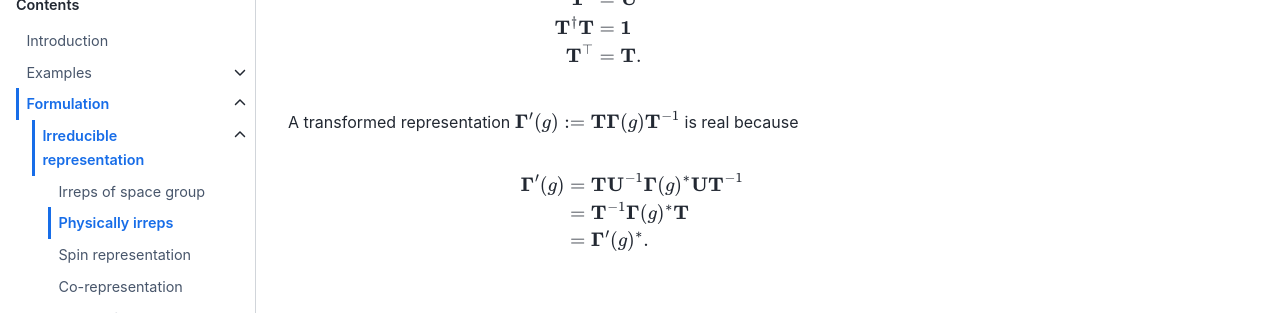
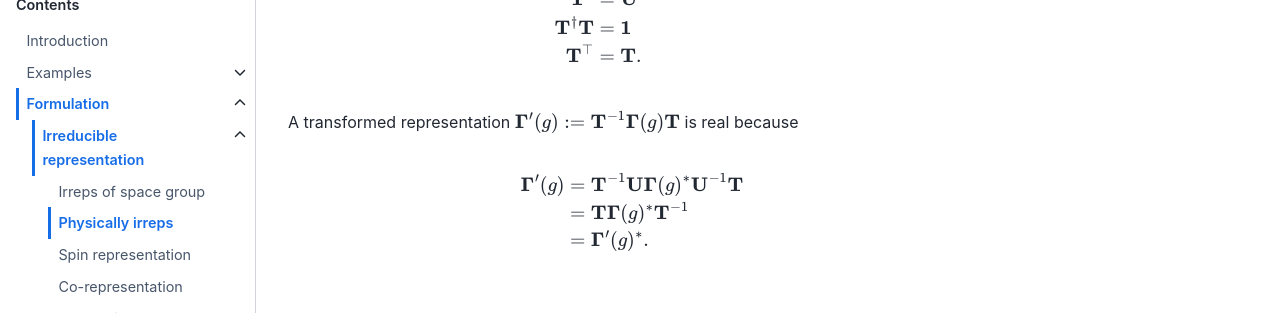
Before and after one commit to spglib/spgrep, a Sphinx documentation site: the page built from docs/formulation/irreps/reality.md, in a window 1280 px wide and 900 px high, scrolled down 1022 px. Shown: the part 150-463 px from the top of the window. Built offline with Sphinx 7.4.7 and the Sphinx Book theme 1.1.4, drawn with Linux system fonts in a browser that asks for light colours; cross-references to code outside the pages are shown as plain code.

Commit message:
Fix equations

```diff
--- a/docs/formulation/irreps/reality.md
+++ b/docs/formulation/irreps/reality.md
@@ -44,11 +44,11 @@ $$
   \mathbf{T}^{\top} &= \mathbf{T}.
 $$
 
-A transformed representation $\mathbf{\Gamma}'(g) := \mathbf{T}\mathbf{\Gamma}(g)\mathbf{T}^{-1}$ is real because
+A transformed representation $\mathbf{\Gamma}'(g) := \mathbf{T}^{-1}\mathbf{\Gamma}(g)\mathbf{T}$ is real because
 $$
   \mathbf{\Gamma}'(g)
-  &= \mathbf{T} \mathbf{U}^{-1} \mathbf{\Gamma}(g)^{\ast} \mathbf{U} \mathbf{T}^{-1} \\
-  &= \mathbf{T}^{-1} \mathbf{\Gamma}(g)^{\ast} \mathbf{T} \\
+  &= \mathbf{T}^{-1} \mathbf{U} \mathbf{\Gamma}(g)^{\ast} \mathbf{U}^{-1} \mathbf{T} \\
+  &= \mathbf{T} \mathbf{\Gamma}(g)^{\ast} \mathbf{T}^{-1} \\
   &= \mathbf{\Gamma}'(g)^{\ast}.
 $$
 
```
